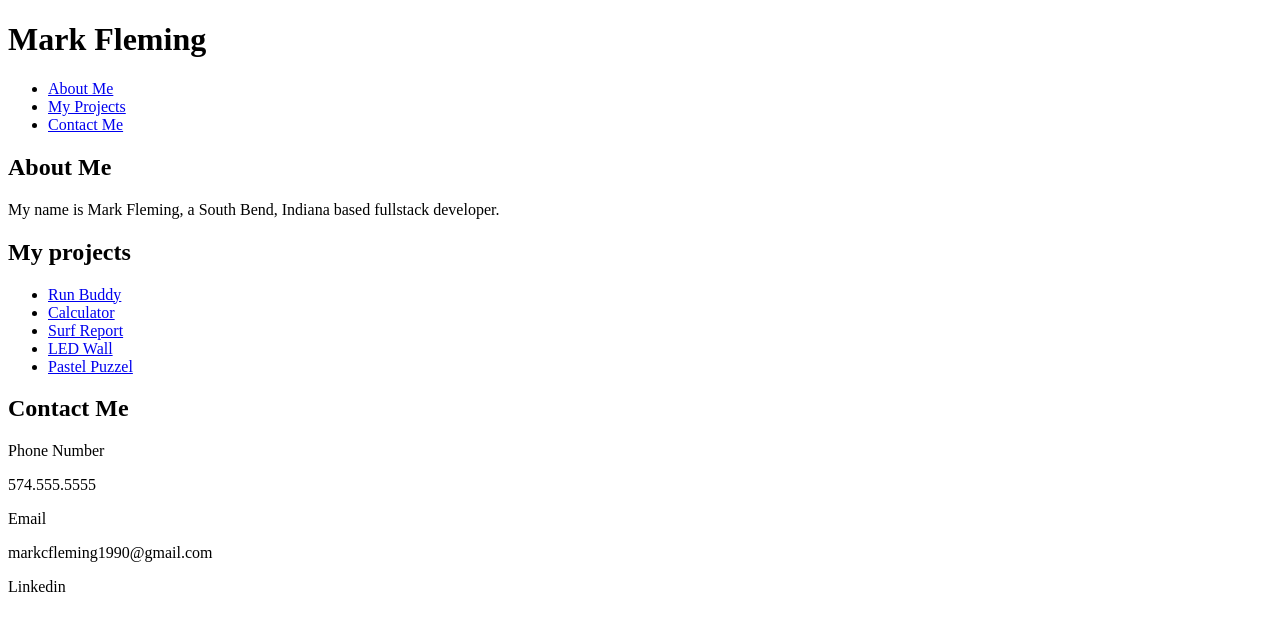
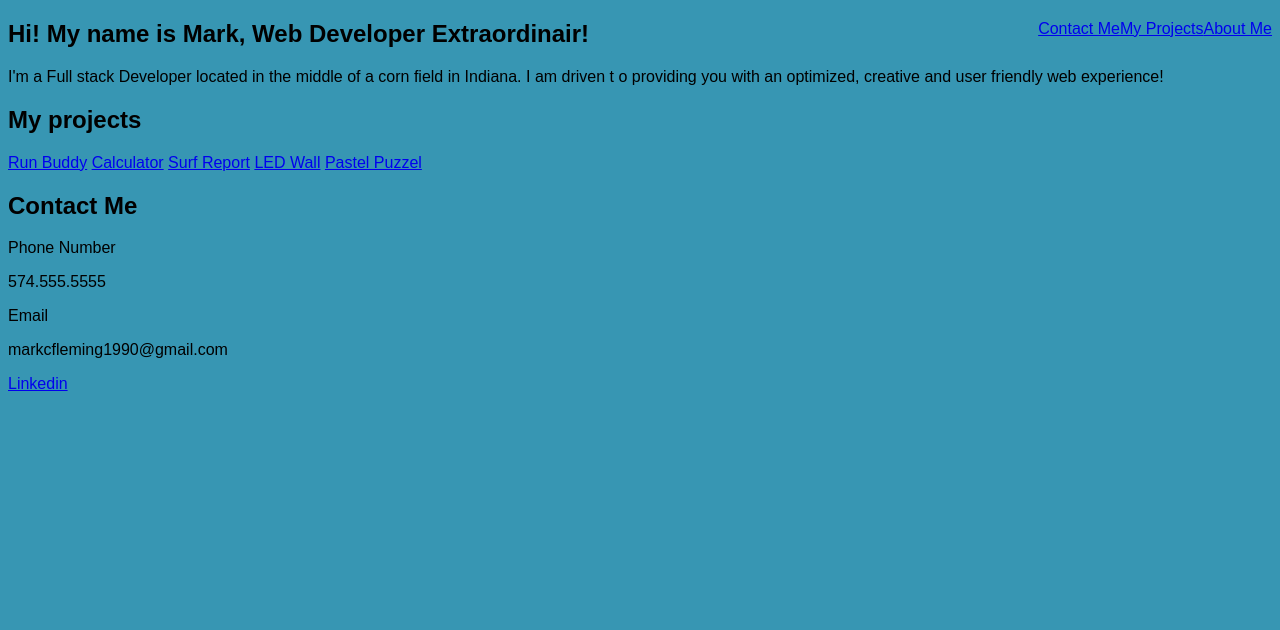
Before and after one commit to markcfleming1990/mcfportfolio, a plain HTML site: page index.html in a window 1280 px wide. Drawn offline with Linux system fonts and the light colour scheme.

Commit message:
redo of portfolio

```diff
--- /dev/null
+++ b/assets/style.css
@@ -0,0 +1,17 @@
+/*Header/navbar*/
+
+body {
+  background-color:#3796b3;
+  font-family: Arial, Helvetica, sans-serif;
+}
+
+header {
+  background-color:#5cdb95;
+}
+
+nav ul li {
+  display: inline;
+  text-decoration: none;
+  float: right;
+
+}
--- a/index.html
+++ b/index.html
@@ -2,7 +2,7 @@
 <html lang="en">
 
 <head>
-        <link rel="stylesheet" href="/assets/style.css"/>
+        <link rel="stylesheet" href="./assets/style.css"/>
         <meta charset="UTF-8" />
         <title>Mark Fleming's Portfolio</title>
     </head>
@@ -10,9 +10,8 @@
 <!--Nav bar anchor elements  -->
 <!--give some spacing for photo use wedding photo if needed -->
 <body>
+
   <header>
-    <h1>Mark Fleming</h1><!--some kind of block lettering-->
-    <div class= "navbar">
       <nav>
         <ul>
           <li>
@@ -26,58 +25,60 @@
                   </li>
       </ul>
       </nav>
-    </div>
   </header>
 
 <!--about me section -->
 <section>
-  <div class="abtme">
-    <h2>About Me</h2>
-  <div>
-    My name is Mark Fleming, a South Bend, Indiana based fullstack developer.
+  <h1>
+    Hi! My name is Mark, Web Developer Extraordinair!
+  </h1>
+  <div class ="abtme">
+<p>
+  I'm a Full stack Developer located in the middle of a corn field in Indiana. I am driven
+  t o providing you with an optimized, creative and user friendly web experience!
+</p>
 </div>
 </section>
 
 <!--Projects page include pseudo classes for hover to change opacity-->
+<section>
   <div class= "projects">
     <h2>My projects</h2>
-  <ul>
-    <li>
+
       <a href="Run Buddy">Run Buddy</a><!--link to Run buddy website-->
-    </li>
-    <li>
+
       <a href="Calculator">Calculator</a><!--placeholder -->
-      </li>
-      <li>
+
         <a href="Surf Report">Surf Report</a><!--placeholder-->
-      </li>
-      <li>
+
         <a href="LED wall">LED Wall</a><!--placeholder -->
-      </li>
-      <li>
+
         <a href="Pastel Puzzel">Pastel Puzzel</a><!--placeholder-->
-      </li>
-  </ul>
+
+  </div>
+</section>
+  <!--contact section-->
+
+  <footer>
+
+    <div class="contact">
+    <h2>Contact Me</h2>
     </div>
 
-  <!--contact section-->
-
-  <section>
-    <h2>Contact Me</h2>
-    <div class= "phone">
+    <div class= "contact">
       <p>Phone Number</p>
       <p>574.555.5555</p>
     </div>
 
-    <div class="email">
+    <div class="contact">
       <p>Email</p>
       <p>markcfleming1990@gmail.com</p><!--emailto element -->
     </div>
 
-    <div class="Linkedin">
-      Linkedin<!--link to updated linkedin profile-->
+    <div class="contact">
+      <a href="Linkedin">Linkedin</a><!--link to updated linkedin profile-->
     </div>
-  </section>
+  </footer>
 
   </body>
 
```
Lines whose indentation alone changed are shown as unchanged.
